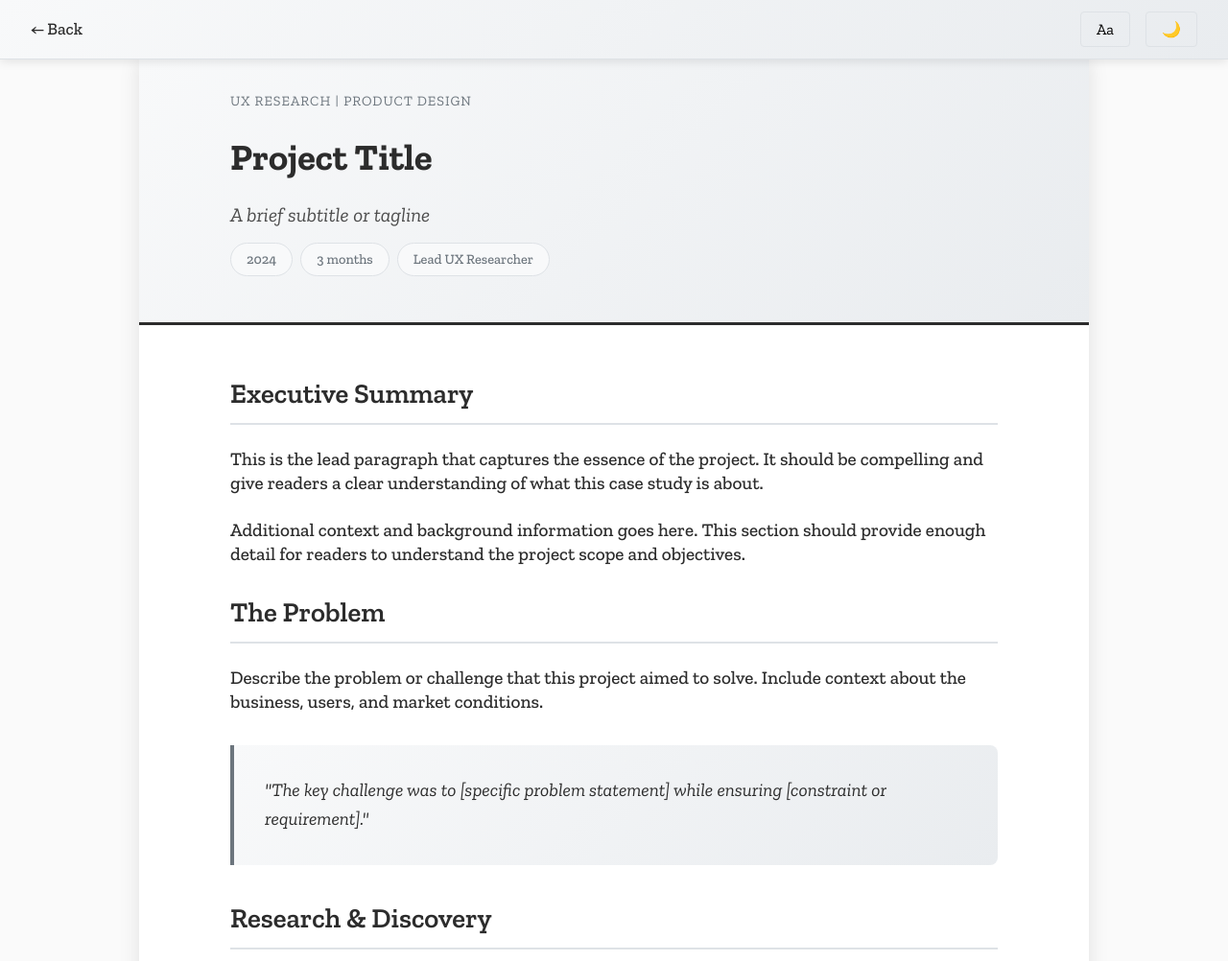
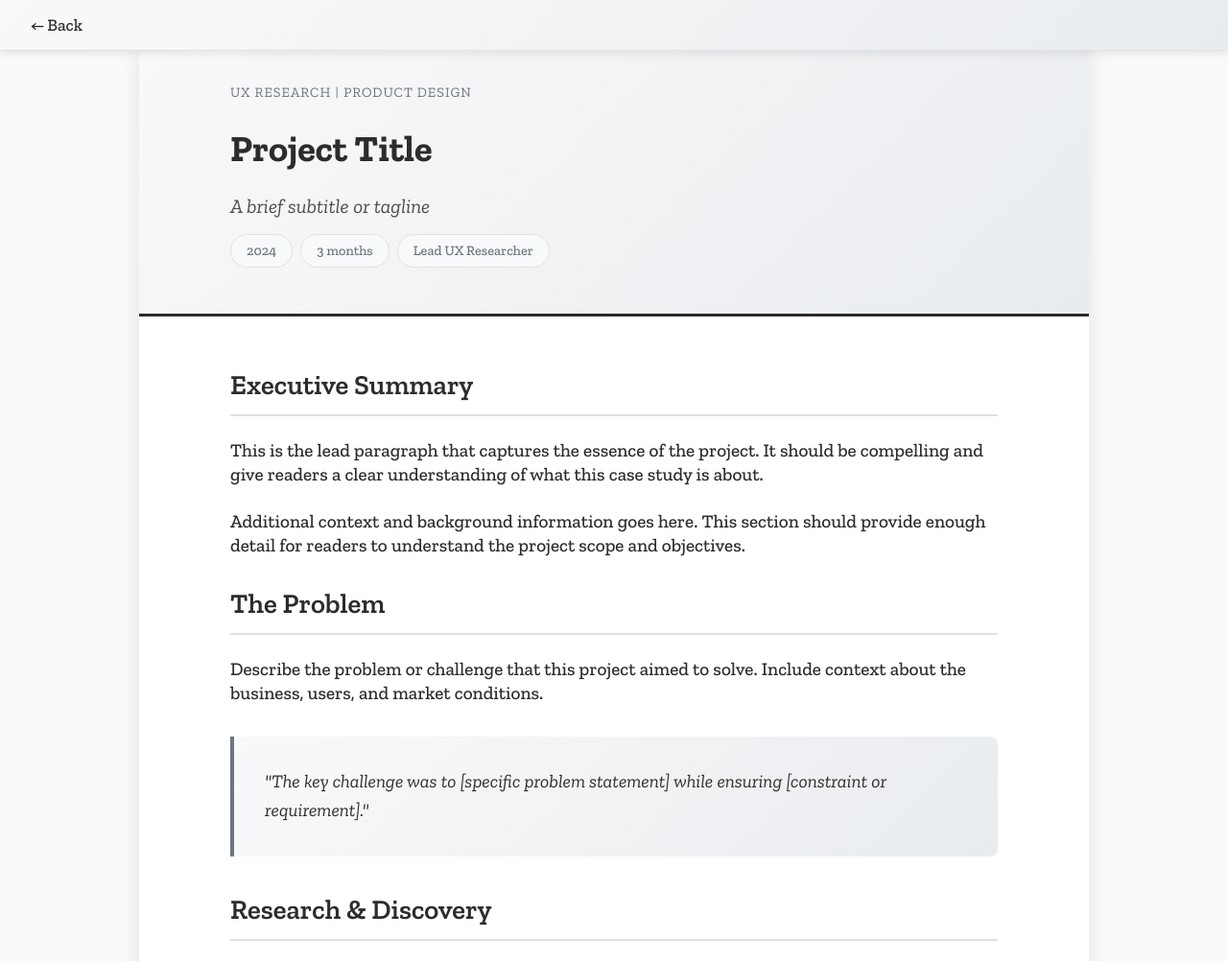
Before and after one commit to Jhbonomo/portfolio.github.io, a plain HTML site: page templates/project-template.html in a window 1280 px wide. Shown: the top 1002 px of the page at 96% size. Drawn offline with nearby package versions, Linux system fonts and the light colour scheme; files that its build step writes are made by us from their sources; files whose address does not match are found by name.

Commit message:
hiding accessibility buttons

```diff
--- a/assets/css/project-template.css
+++ b/assets/css/project-template.css
@@ -641,8 +641,7 @@ input:checked + .slider:before {
 }
 
 .header-controls {
-    display: flex;
-    gap: 1rem;
+    display: none; /* Hide font size and theme toggle buttons on project pages */
 }
 
 .font-size-btn, .theme-toggle {
```
